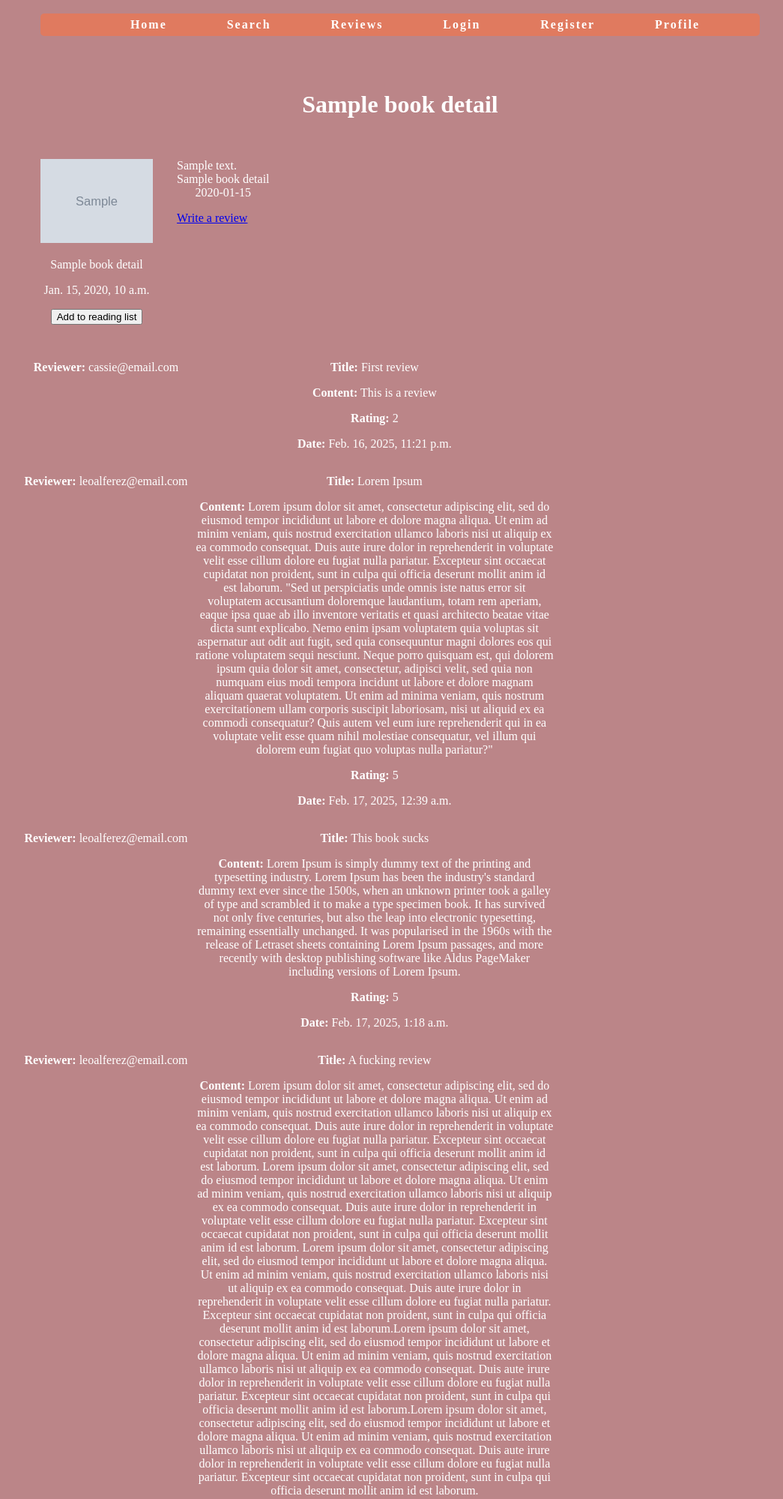
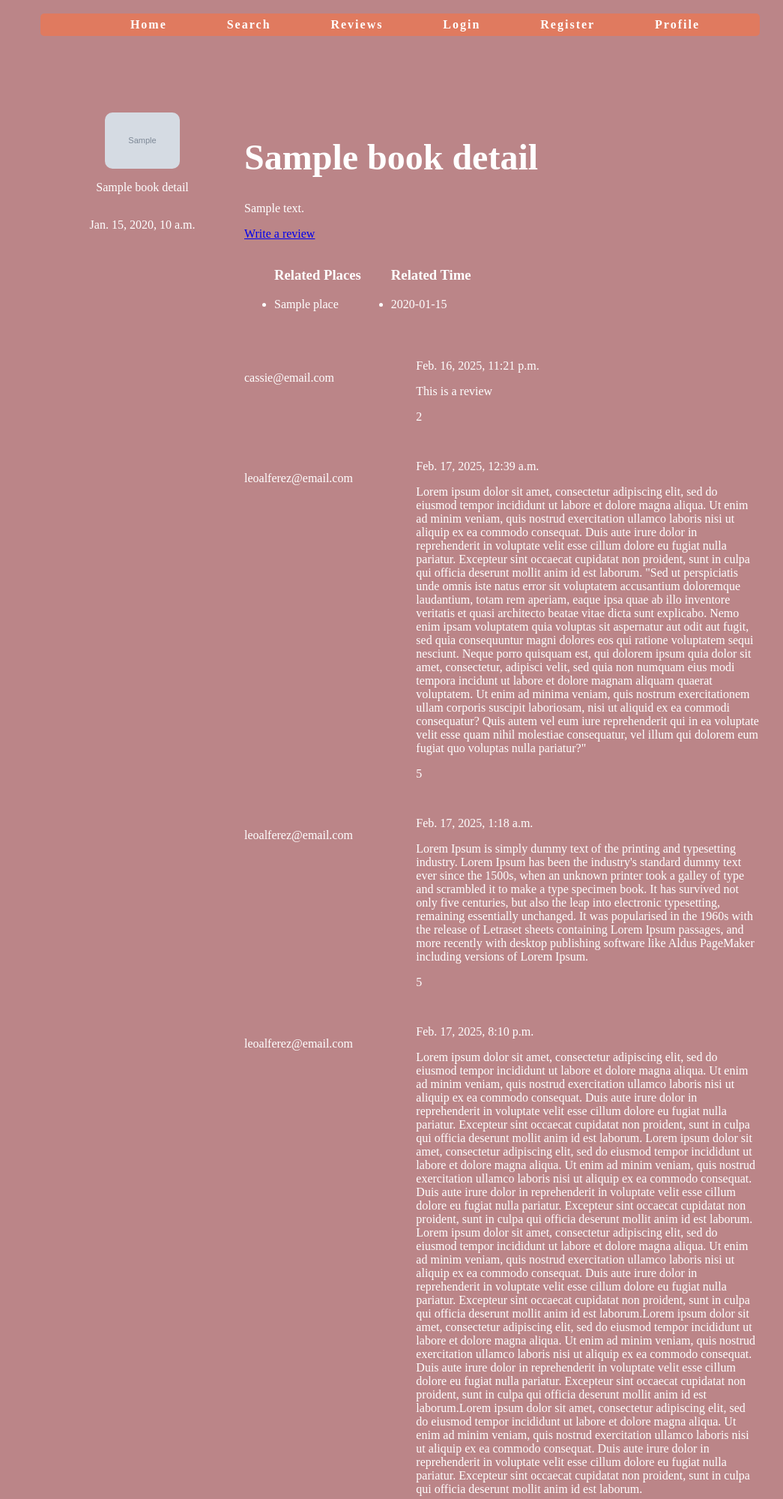
Before and after one commit to LimitsAtInfinity01/django_book_search_app, a Django app: template book_data/templates/book_data/fetch_book.html in a window 1280 px wide. Shown: the top 1999 px of the page at 75% size, without its empty margins (106-1151 px from the left). Run offline with Django 5.2, Linux system fonts and the light colour scheme; data comes from the database, SQL or seed files in the repository; both versions use the stored data as it was after the commit; tables that the repository leaves empty hold one stand-in row (values such as "Sample post"); the template is opened without the code that fills it: values that come from a table or form of the project are taken from there, most other values are stand-ins (such as "Sample title", 1, 10 or a date in 2020); grey boxes marked "Sample" are stand-in pictures.

Commit message:
refractored fetch_book structure, css

```diff
--- a/book_data/static/style/fetch_book.css
+++ b/book_data/static/style/fetch_book.css
@@ -1,49 +1,65 @@
 
-
-.book_details_main_container {
+.container {
+    margin-top: 75px;
     display: flex;
-    flex-direction: column;
-    text-align: center;
-}
-
-.book-description-container{
-    display: flex;
-    gap: 2rem;
-    padding: 2rem;
-}
-
-.description {
-    text-align: start;
-}
-
-.review-link {
-    margin-top: 1rem;
-    text-align: start;
-}
-
-.book_cover {
-    max-width: 150px;
+    width: 75%;
+    margin-left: auto;
+    margin-right: auto;
     height: auto;
 }
 
-.review-container {
-    width: 70%;
+.book-info-container {
+    flex: 1;
+    /* border: solid black 1px; */
+    position: sticky;
+    height: 200px;
+    position: sticky;
+    top: 75px;
+    display: flex;
+    flex-direction: column;
+    align-items: center;
+
+    max-width: 17rem;
+}
+
+.summary-reviews-container {
+    flex: 2;
+    /* border: solid black 1px; */
+    margin: 0;
+}
+
+.reviews {
+    display: flex;
+
+}
+
+.user-info {
+    flex: 1;
+    margin-top: 3rem;
+    /* border: solid black 1px; */
+}
+
+.review {
+    flex: 2;
+    /* border: solid black 1px; */
+    margin-top: 3rem;
+}
+
+.cover-image {
+    border-radius: 10px;
+}
+
+.subject-places-time {
+    display: flex;
+    justify-content: start;
+}
+
+.book-title {
+    font-size: 3rem;
+}
+
+.title-date-container {
     display: flex;
     justify-content: space-between;
-    align-items: flex-start;
-    /* border: solid black 2px; */
+    align-items: center;
 }
-
-
-.review-related {
-    /* border: solid black 2px; */
-    flex: 2;
-}
-
-.reviewer-related {
-    display: flex;
-    flex-direction: column;
-    /* border: solid black 2px; */
-    text-wrap: wrap;
-    flex: 1;
-}
--- a/book_data/templates/book_data/fetch_book.html
+++ b/book_data/templates/book_data/fetch_book.html
@@ -12,41 +12,38 @@
 
 {% block content %}
 
-<div class="book_details_main_container">
+    <div class="container">
 
         {% if book_details %}
-        <header>
-            <h1>{{ book_details.title }}</h1>
-        </header>
-        <main class="book-description-container">
 
-            <div>
-                <img src="{{ book_details.cover }}" alt='book cover'  class="book_cover">
-                <p class="author_name">{{ book_details.author_name }}</p>
-                <p class="publish_date">
-                    <time>{{ book_details.first_publish_date }}</time>
-                </p>
-                <div class="reading_list">
-                    <form action="">
-                        <button type="submit">Add to reading list</button>
-                    </form>
+        <div class="book-info-container">
+            <img class="cover-image" src="{{ book_details.cover }}" alt="" width="100px">
+            <p>{{ book_details.author_name}}</p>
+            <p>{{ book_details.first_publish_date }}</p>
         </div>
-            </div>
-
-            <article class="description-section">
-                <div class="description">
-                    {{ book_details.description }}
-                </div>
-                <div>
-                    {{ book_details.subject_places }}
-                </div>
-                <div>
-                    {{ book_details.subject_times }}
-                </div>
-                <div class="review-link">
+        <div class="summary-reviews-container">
+            <main class="book-summary">
+                <h1 class="book-title">{{ book_details.title }}</h1>
+                <p>{{ book_details.description}}</p>
+                <div class="write-review-container">
                     <a href="{% url 'write_review' %}">Write a review</a>
                 </div>
-            </article>
+                <div class="subject-places-time">
+                    <ul>
+                        <h3>Related Places</h3>
+                        {% for place in book_details.subject_places %}
+                                <li>{{ place }}</li>
+                        {% endfor%}
+                    </ul>
+
+                    <ul>
+                        <h3>Related Time</h3>
+                        {% for time in book_details.subject_times %}
+                                <li>{{ time }}</li>
+                        {% endfor%}
+                    </ul>
+
+                </div>
 
             </main>
 
@@ -54,26 +51,24 @@
 
         {% if reviews %}
             {% for review in reviews %}
-            <div class="review-container">
-
-                <div class="reviewer-related">
-                    <p class="review-reviewer"><strong>Reviewer:</strong> {{ review.reviewer }}</p>
+            <section class="reviews">
+                <div class="user-info">
+                    <p>{{ review.reviewer }}</p>
                 </div>
-
-                <div class="review-related">
-                    <p class="review-title" ><strong>Title:</strong> {{ review.title }}</p>
-                    <p class="review-content"><strong>Content:</strong> {{ review.content }}</p>
-                    <p class="review-rating"><strong>Rating:</strong> {{ review.rating }}</p>
-                    <p class="review-date"><strong>Date:</strong> {{ review.review_date }}</p>
+                <div class="review">
+                    <div class="title-date-container">
+                        <time datetime="">{{ review.review_date }}</time>
+                    </div>
+                    <p>{{ review.content }}</p>
+                    <span>{{ review.rating }}</span>
+                </div>
+            </section>
+            {% endfor %}
+        {% endif %}
         </div>
 
     </div>
 
-        {% endfor %}
-    {% else %}
-        <p>No reviews available.</p>
-    {% endif %}
 
-</div>
 
 {% endblock %}
--- a/book_data/views.py
+++ b/book_data/views.py
@@ -68,6 +68,7 @@ def fetch_book(request, book_id, cover_key):
         'reviews': all_reviews
     }
 
+    print(context['reviews'])
     return render(request, 'book_data/fetch_book.html', context)
 
 @login_required
```
Also changed, not shown: db.sqlite3. Lines whose indentation alone changed are shown as unchanged.
